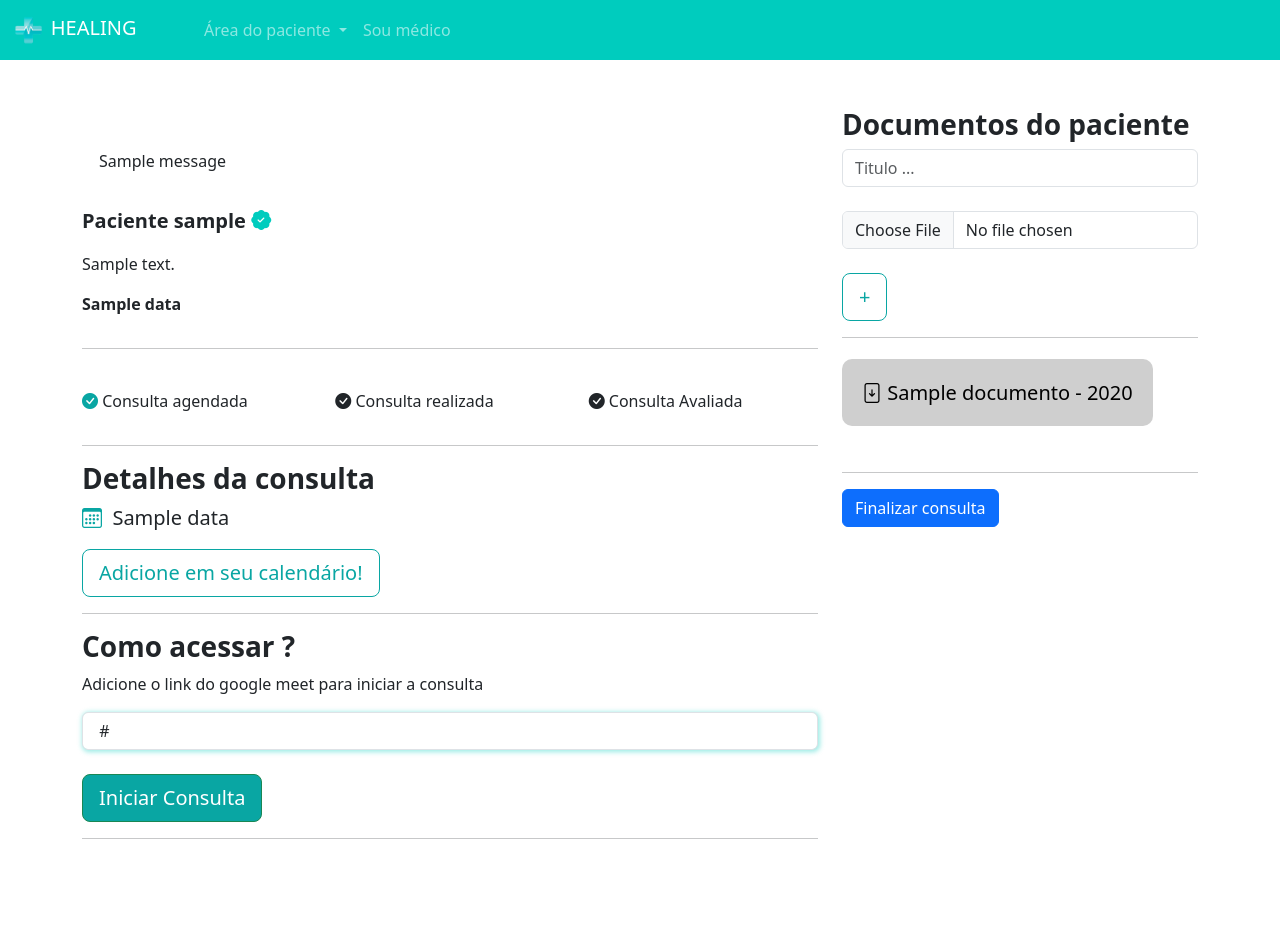
After one commit to FelipeAlencarlp/healing, a Django app: template medico/templates/consulta_area_medico.html in a window 1280 px wide. The commit adds this page. Run offline with Django 5.2, Linux system fonts and the light colour scheme; the template is opened without the code that fills it: most values are stand-ins (such as "Sample title", 1, 10 or a date in 2020); one stand-in notice (Sample message) is shown.

Commit message:
Adicionado página de consultas tanto na área do médico quanto paciente

```diff
--- a/medico/templates/abrir_horario.html
+++ b/medico/templates/abrir_horario.html
@@ -8,6 +8,9 @@
 {% endblock 'head' %}
 
 {% block 'body' %}
+
+{% include "partials/navbar.html" %}
+
     <div class="container">
         <br><br>
         <div class="row">
--- a/medico/templates/cadastro_medico.html
+++ b/medico/templates/cadastro_medico.html
@@ -7,6 +7,9 @@
 {% endblock 'head' %}
 
 {% block 'body' %}
+
+{% include "partials/navbar.html" %}
+
     <div class="container">
         <br>
         <br>
--- /dev/null
+++ b/medico/templates/consulta_area_medico.html
@@ -0,0 +1,114 @@
+{% extends "base.html" %}
+{% load static %}
+
+{% block 'head' %}
+
+    <link rel="stylesheet" href="{% static 'medico/css/abrir_horario.css' %}">
+    <link rel="stylesheet" href="{% static 'usuarios/css/usuarios.css' %}">
+    <link rel="stylesheet" href="{% static 'medico/css/cadastrar_medico.css' %}">
+    <link rel="stylesheet" href="{% static 'paciente/css/home.css' %}">
+    <link rel="stylesheet" href="{% static 'paciente/css/agendar_horario.css' %}">
+    <link rel="stylesheet" href="https://cdn.jsdelivr.net/npm/bootstrap-icons@1.11.3/font/bootstrap-icons.min.css">
+
+{% endblock 'head' %}
+
+{% block 'body' %}
+    {% include "partials/navbar.html" %}
+
+    <br><br>
+    <div class="container">
+        <div class="row">
+            <div class="col-md-8">
+                {% if consulta.status == 'C' %}
+                    <div class="alert alert-danger" role="alert">
+                        Consulta cancelada
+                    </div>
+                {% elif consulta.status == 'F' %}
+                    <div class="alert alert-success" role="alert">
+                        Consulta Finalizada
+                    </div>
+                {% elif consulta.status == 'I' %}
+                    <div class="alert alert-primary" role="alert">
+                        Consulta inicializada, acesse o link imediatamente!
+                    </div>
+                {% endif %}
+
+                {% if messages %}
+                    <br>
+                    {% for message in messages %}
+                        <section class="alert {{message.tags}}">
+                            {{message}}
+                        </section>
+                    {% endfor %}
+                {% endif %}
+
+                <div class="row">
+                    <div class="col-md">
+                        <p style="font-size: 20px" class="p-bold">Paciente {{consulta.paciente.username}} <i class="bi bi-patch-check-fill icon-main"></i></p>
+                        <p>{{dado_medico.descricao}}</p>
+                        <p class="p-bold">{{consulta.data_aberta.data}}</p>
+                    </div>
+                </div>
+                <hr>
+                <br>
+
+                <div class="row">
+                    <div class="col-md">
+
+                        <p><i class="color-dark bi bi-check-circle-fill"></i> Consulta agendada</p>
+                    </div>
+                    <div class="col-md">
+                        <p><i class="{% if consulta.status == 'F' %}color-dark{% endif %} bi bi-check-circle-fill"></i> Consulta realizada</p>
+                    </div>
+                    <div class="col-md">
+                        <p><i class="bi bi-check-circle-fill"></i> Consulta Avaliada</p>
+                    </div>
+                </div>
+                <hr>
+
+                <h3 class="p-bold">Detalhes da consulta</h3>
+                <p style="font-size:20px"><i class="bi bi-calendar3 color-dark"></i>&nbsp {{consulta.data_aberta.data}}</p>
+                <a style="cursor: auto;" class="btn btn-dark-color-outline btn-lg">Adicione em seu calendário!</a>
+                <hr>
+
+                <h3 class="p-bold">Como acessar ?</h3>
+                <p>Adicione o link do google meet para iniciar a consulta</p>
+                <form action="{% url 'consulta_area_medico' consulta.id %}" method="POST">{% csrf_token %}
+                    <input type="text" name="link" class="form-control shadow-main-color" id="" placeholder="Link ..." value="{% if consulta.link %} {{ consulta.link }} {% endif %}">
+                    <br>
+                    <input type="submit" class="btn btn-success btn-dark-color btn-lg" value="Iniciar Consulta" />
+                </form>
+
+
+
+                <hr>
+
+                <br>
+                <br>
+                <br>
+                <br>
+            </div>
+            <div class="col-md">
+                <h3 class="p-bold">Documentos do paciente</h3>
+                <form action="{% url 'add_documento' consulta.id %}" method="POST" enctype="multipart/form-data"> {% csrf_token %}
+                    <input type="text" name="titulo" class="form-control" placeholder="Titulo ...">
+                    <br>
+                    <input type="file" name="documento" class="form-control">
+                    <br>
+                    <input type="submit" class="btn btn-dark-color-outline btn-lg" value="+">
+                </form>
+                <hr>
+                <br>
+                {% for documento in documentos %}
+                    <a href="{{documento.documento.url}}" class="link documentos"><i class="bi bi-file-arrow-down"></i> {{documento.titulo}} - {{documento.consulta.data_aberta.data.year}}</a>
+                    <br><br><br>
+                {% endfor %}
+
+                <hr>
+                <a href="{% url 'finalizar_consulta' consulta.id %}" class="btn btn-primary">Finalizar consulta</a>
+            </div>
+        </div>
+
+    </div>
+
+{% endblock 'body' %}
--- a/medico/urls.py
+++ b/medico/urls.py
@@ -5,4 +5,7 @@ urlpatterns = [
     path('cadastro_medico/', views.cadastro_medico, name='cadastro_medico'),
     path('abrir_horario/', views.abrir_horario, name='abrir_horario'),
     path('consultas_medico/', views.consultas_medico, name="consultas_medico"),
+    path('consulta_area_medico/<int:id_consulta>/', views.consulta_area_medico, name="consulta_area_medico"),
+    path('finalizar_consulta/<int:id_consulta>/', views.finalizar_consulta, name='finalizar_consulta'),
+    path('add_documento/<int:id_consulta>/', views.add_documento, name="add_documento"),
 ]
--- a/paciente/admin.py
+++ b/paciente/admin.py
@@ -1,5 +1,6 @@
 from django.contrib import admin
-from .models import Consulta
+from .models import Consulta, Documento
 
 
 admin.site.register(Consulta)
+admin.site.register(Documento)
--- a/paciente/templates/escolher_horario.html
+++ b/paciente/templates/escolher_horario.html
@@ -10,6 +10,8 @@
 {% endblock 'head' %}
 
 {% block 'body' %}
+    {% include "partials/navbar.html" %}
+
     <div class="container">
         <br><br>
         <div class="row">
--- a/paciente/templates/minhas_consultas.html
+++ b/paciente/templates/minhas_consultas.html
@@ -10,6 +10,9 @@
 {% endblock 'head' %}
 
 {% block 'body' %}
+
+    {% include "partials/navbar.html" %}
+
     <div class="container">
         <br>
         <h2><span class="color-dark">Suas consultas</span></h2>
@@ -40,7 +43,7 @@
                 <tbody>
                     {% for consulta in consultas %}
                         <tr>
-                            <td><a href="#">Dr(a). {{ consulta.data_aberta.user }}</a></td>
+                            <td><a href="{% url 'consulta' consulta.id %}">Dr(a). {{ consulta.data_aberta.user }}</a></td>
                             <td>{{ consulta.get_status_display }}</td>
                             <td>{{ consulta.data_aberta.data }}</td>
                         </tr>
--- a/paciente/urls.py
+++ b/paciente/urls.py
@@ -6,4 +6,6 @@ urlpatterns = [
     path('escolher_horario/<int:id_dados_medicos>', views.escolher_horario, name='escolher_horario'),
     path('agendar_horario/<int:id_data_aberta>/', views.agendar_horario, name="agendar_horario"),
     path('minhas_consultas/', views.minhas_consultas, name="minhas_consultas"),
+    path('consulta/<int:id_consulta>/', views.consulta, name="consulta"),
+    path('cancelar_consulta/<int:id_consulta>/', views.cancelar_consulta, name='cancelar_consulta'),
 ]
--- /dev/null
+++ b/templates/partials/navbar.html
@@ -0,0 +1,38 @@
+{% load static %}
+<nav class="navbar navbar-expand-lg navbar-dark bg-color-dark">
+    <div class="container-fluid">
+      <a class="navbar-brand" href="#"><img src="{% static 'geral/img/logo.png' %}" width="20%" alt="">&nbspHEALING</a>
+      <button class="navbar-toggler" type="button" data-bs-toggle="collapse" data-bs-target="#navbarNav" aria-controls="navbarNav" aria-expanded="false" aria-label="Toggle navigation">
+        <span class="navbar-toggler-icon"></span>
+      </button>
+      <div class="collapse navbar-collapse" id="navbarNav">
+        <ul class="navbar-nav">
+            <li class="nav-item dropdown">
+                <a class="nav-link dropdown-toggle" href="#" id="navbarDropdownMenuLink" role="button" data-bs-toggle="dropdown" aria-expanded="false">
+                  Área do paciente
+                </a>
+                <ul class="dropdown-menu" aria-labelledby="navbarDropdownMenuLink">
+                  <li><a class="dropdown-item" href="{% url 'home' %}">Home</a></li>
+                  <li><a class="dropdown-item" href="{% url 'minhas_consultas' %}">Minhas consultas</a></li>
+                </ul>
+            </li>
+
+            {% if is_medico %}
+                <li class="nav-item dropdown">
+                    <a class="nav-link dropdown-toggle" href="#" id="navbarDropdownMenuLink" role="button" data-bs-toggle="dropdown" aria-expanded="false">
+                        Área do médico
+                    </a>
+                    <ul class="dropdown-menu" aria-labelledby="navbarDropdownMenuLink">
+                        <li><a class="dropdown-item" href="{% url 'abrir_horario' %}">Abrir horários</a></li>
+                        <li><a class="dropdown-item" href="{% url 'consultas_medico' %}">Suas consultas</a></li>
+                    </ul>
+                </li>
+            {% else %}
+                <li class="nav-item">
+                    <a class="nav-link" href="{% url 'cadastro_medico' %}">Sou médico</a>
+                </li>
+            {% endif %}
+        </ul>
+      </div>
+    </div>
+  </nav>
```
Also changed, not shown: medico/templates/consultas_medico.html (+5 -2 lines), medico/views.py (+92 -11 lines), paciente/models.py (+9 -0 lines), paciente/templates/consulta.html (added, +95 -0 lines), paciente/templates/home.html (+12 -0 lines), paciente/views.py (+37 -5 lines), medico/models.py (line endings or trailing spaces), paciente/migrations/0002_documento.py (added).
